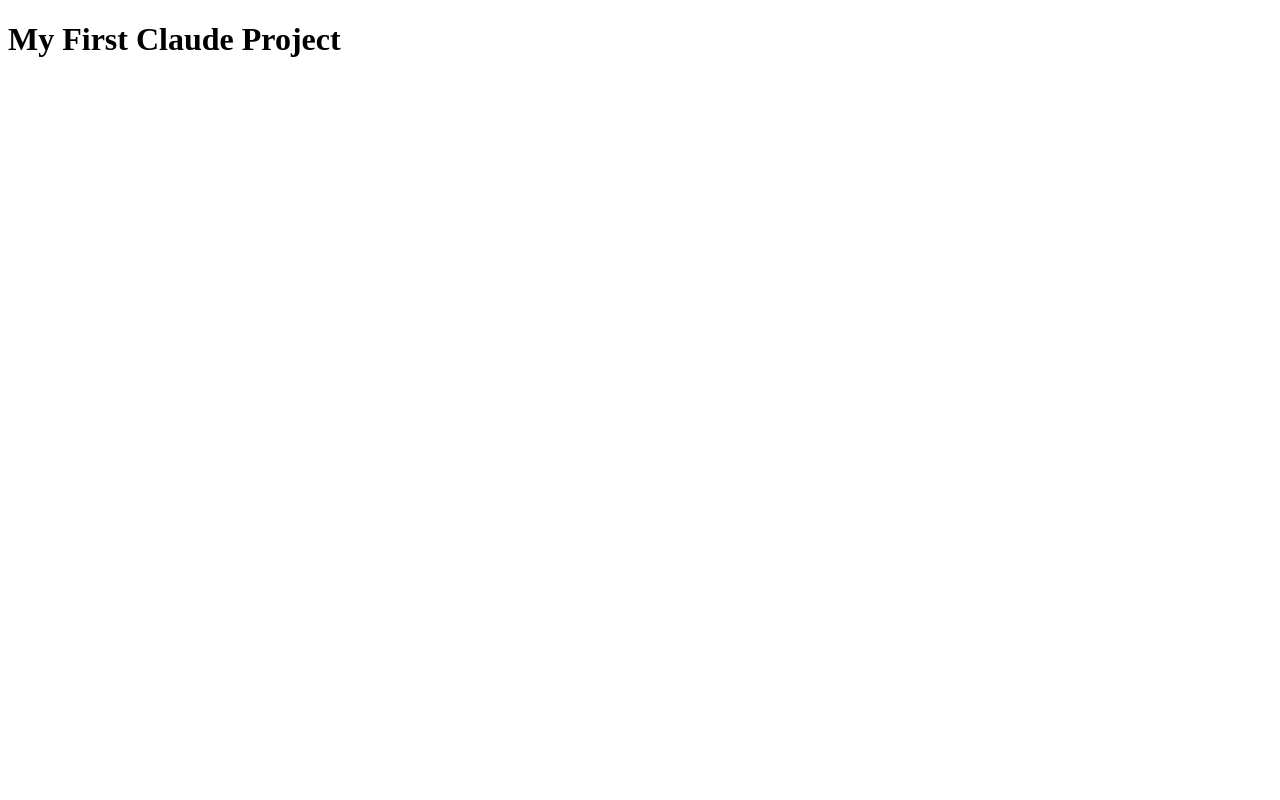
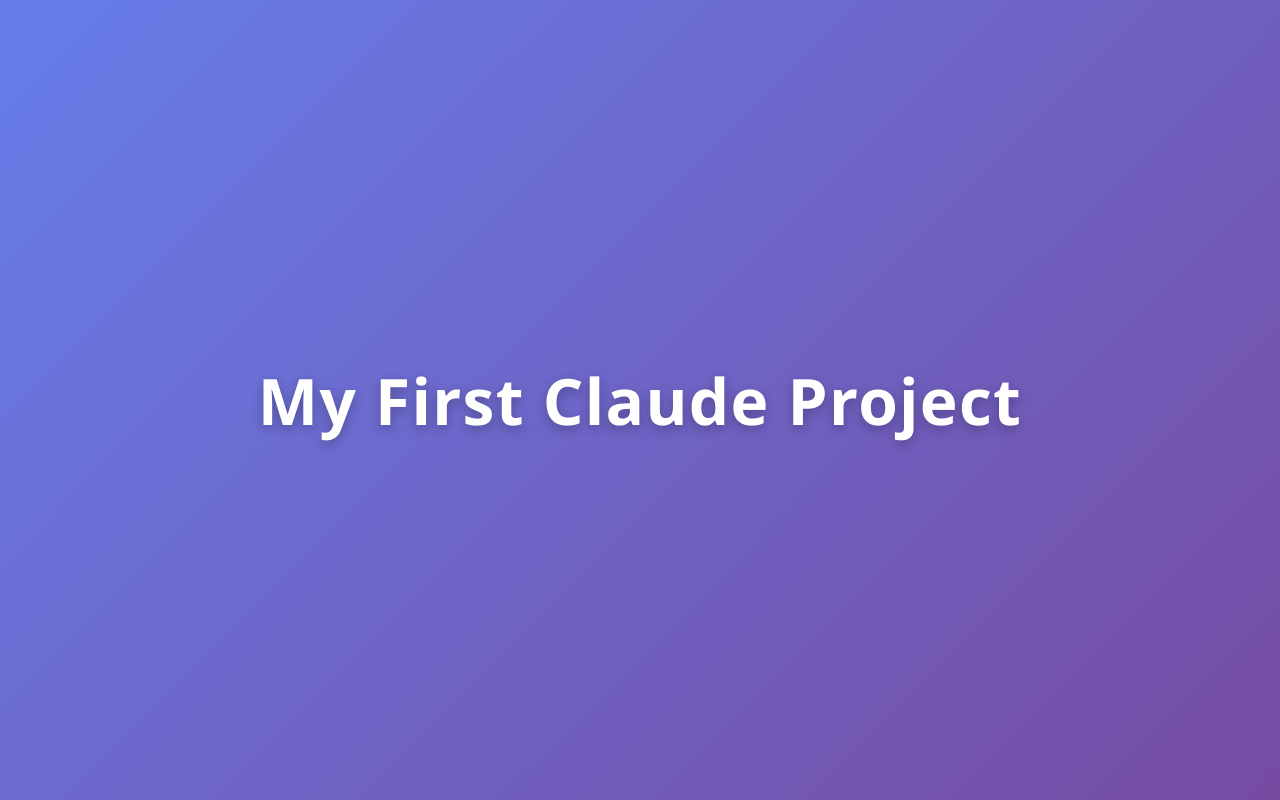
Before and after one commit to joebayerbhuiyan-007/business-automation-projects, a plain HTML site: page index.html in a window 1280 px wide. Drawn offline with Linux system fonts and the light colour scheme.

Commit message:
Add CSS styling: gradient background, centered heading, new font
Co-Authored-By: Claude Opus 5.5 <noreply@anthropic.com>

```diff
--- a/index.html
+++ b/index.html
@@ -4,6 +4,32 @@
   <meta charset="UTF-8">
   <meta name="viewport" content="width=device-width, initial-scale=1.0">
   <title>My First Claude Project</title>
+  <style>
+    * {
+      margin: 0;
+      padding: 0;
+      box-sizing: border-box;
+    }
+
+    body {
+      min-height: 100vh;
+      display: flex;
+      align-items: center;
+      justify-content: center;
+      padding: 16px;
+      background: linear-gradient(135deg, #667eea 0%, #764ba2 100%);
+      font-family: "Segoe UI", "Helvetica Neue", Arial, sans-serif;
+      color: #ffffff;
+      text-align: center;
+    }
+
+    h1 {
+      font-size: clamp(2rem, 6vw, 4rem);
+      font-weight: 700;
+      letter-spacing: 0.02em;
+      text-shadow: 0 4px 12px rgba(0, 0, 0, 0.25);
+    }
+  </style>
 </head>
 <body>
   <h1>My First Claude Project</h1>
```
